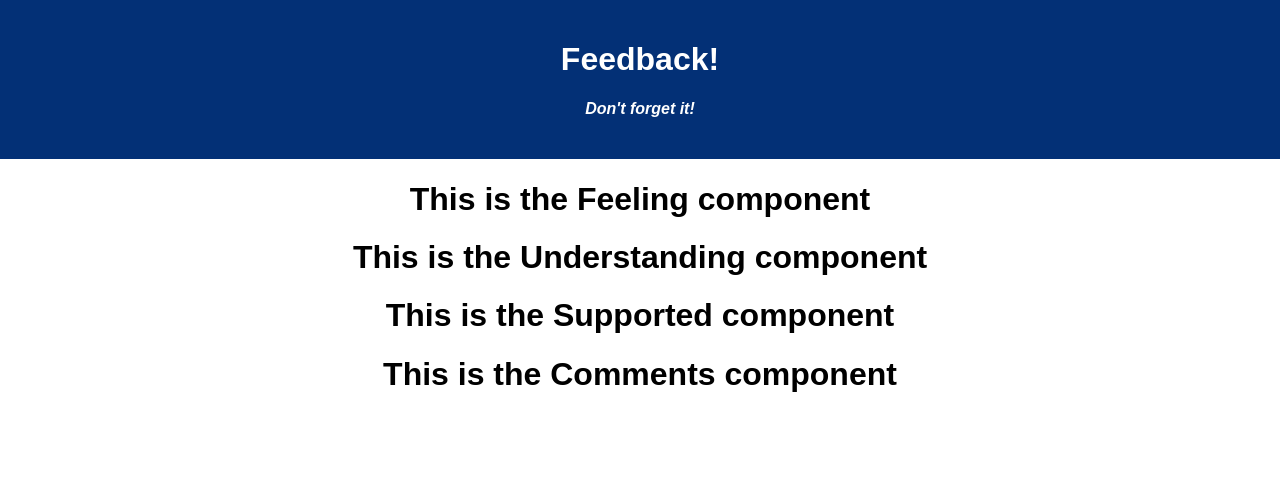
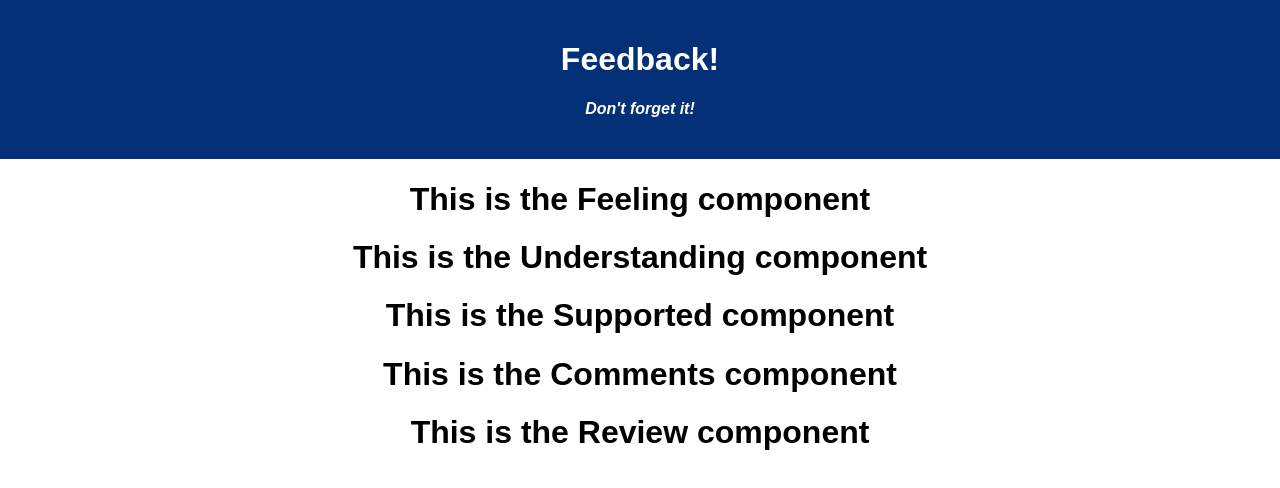
Before and after one commit to VenoMidas/weekend-redux-feedback-loop, a React (Create React App) app: page / in a window 1280 px wide. Shown: the top 488 px of the page. Built offline with nearby package versions, Linux system fonts and the light colour scheme.

Commit message:
Create and display Review component

```diff
--- a/src/components/App/App.jsx
+++ b/src/components/App/App.jsx
@@ -5,6 +5,7 @@ import Feeling from '../Feeling/Feeling';
 import Understanding from '../Understanding/Understanding';
 import Supported from '../Supported/Supported';
 import Comments from '../Comments/Comments';
+import Review from '../Review/Review';
 
 function App() {
 
@@ -24,6 +25,8 @@ function App() {
 
       <Comments />
 
+      <Review />
+
     </div>
   );
 };
--- /dev/null
+++ b/src/components/Review/Review.jsx
@@ -0,0 +1,7 @@
+function Review() {
+    return (
+        <h1>This is the Review component</h1>
+    );
+};
+
+export default Review;
```
